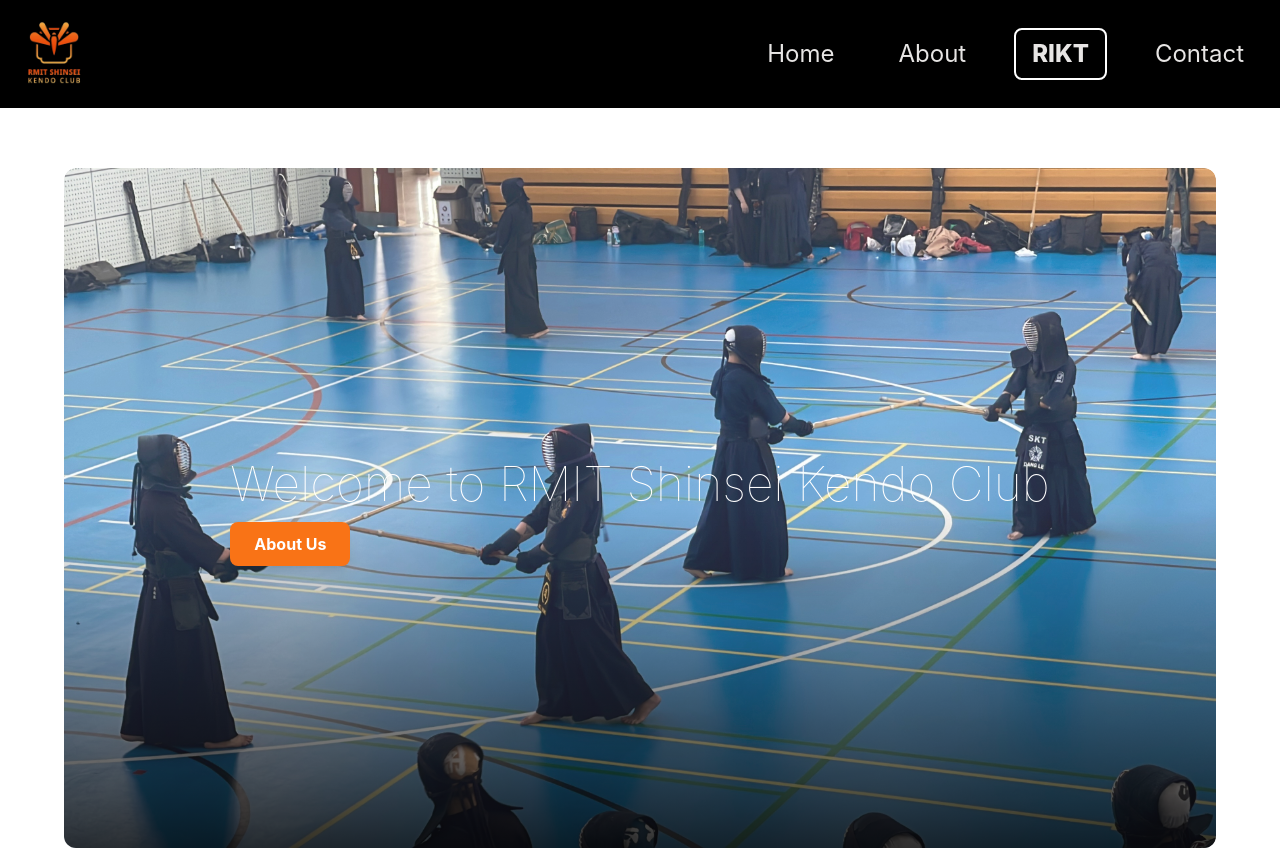
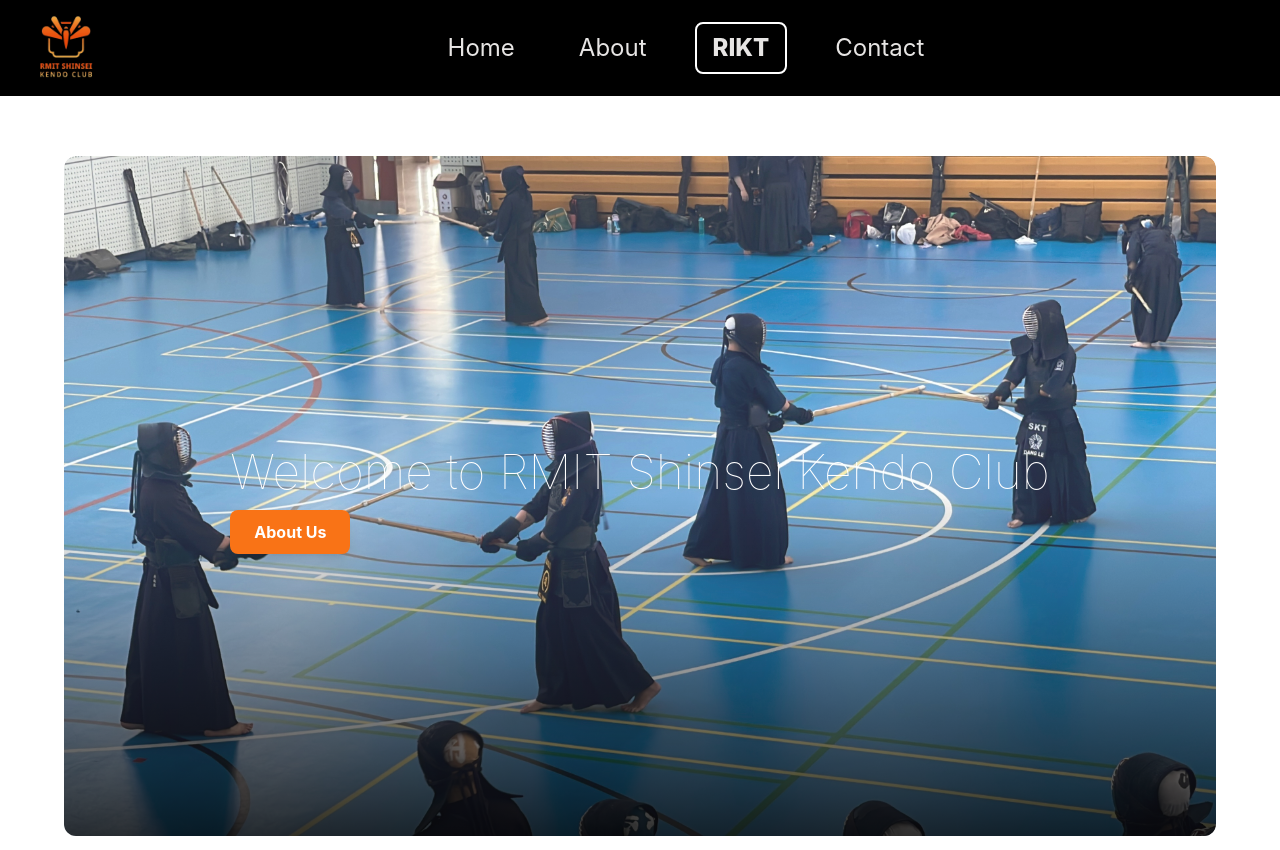
Before and after one commit to dat-nix/Landing-page, a Next.js app: page / in a window 1280 px wide. Shown: the top 850 px of the page. Built offline with nearby package versions, Linux system fonts and the light colour scheme; a web font is replaced by a local one.

Commit message:
update transition

```diff
--- a/src/components/Navbar.js
+++ b/src/components/Navbar.js
@@ -59,11 +59,12 @@
 
   return (
     <nav
-      className={` bg-black w-full flex items-center justify-between flex-wrap p-1 z-50 transition-transform duration-500 ${
+      className={`lg:pl-24 lg:h-24 md:h-30 bg-black w-full flex items-center justify-between flex-wrap p-1 z-50 transition-transform duration-700 ease-in-out lg:justify-center ${
         showNavbar ? "translate-y-0" : "-translate-y-full"
       } ${pathname === "/rikt" ? "fixed top-0" : "sticky top-0"}`}
     >
       {/* Logo Navigation */}
+      <div className="lg:absolute left-4">
       {pathname === "/rikt" ? (
         <Link href="/" className="flex items-center">
           <img src="/logo.png" width="100px" alt="RMIT SGS Shinsei Kendo Club" />
@@ -78,6 +79,7 @@
           <img src="/logo.png" width="100px" alt="RMIT SGS Shinsei Kendo Club" />
         </ScrollLink>
       )}
+      </div>
 
       {/* Mobile Menu Toggle */}
       <div className="block lg:hidden">
@@ -88,7 +90,7 @@
 
       {/* Navigation Menu */}
       <div
-        className={`w-full lg:flex lg:items-center lg:w-auto ${
+        className={` bg-black w-full lg:flex lg:items-center lg:w-auto ${
           isOpen ? "flex flex-col items-center space-y-4" : "hidden"
         }`}
       >
```
